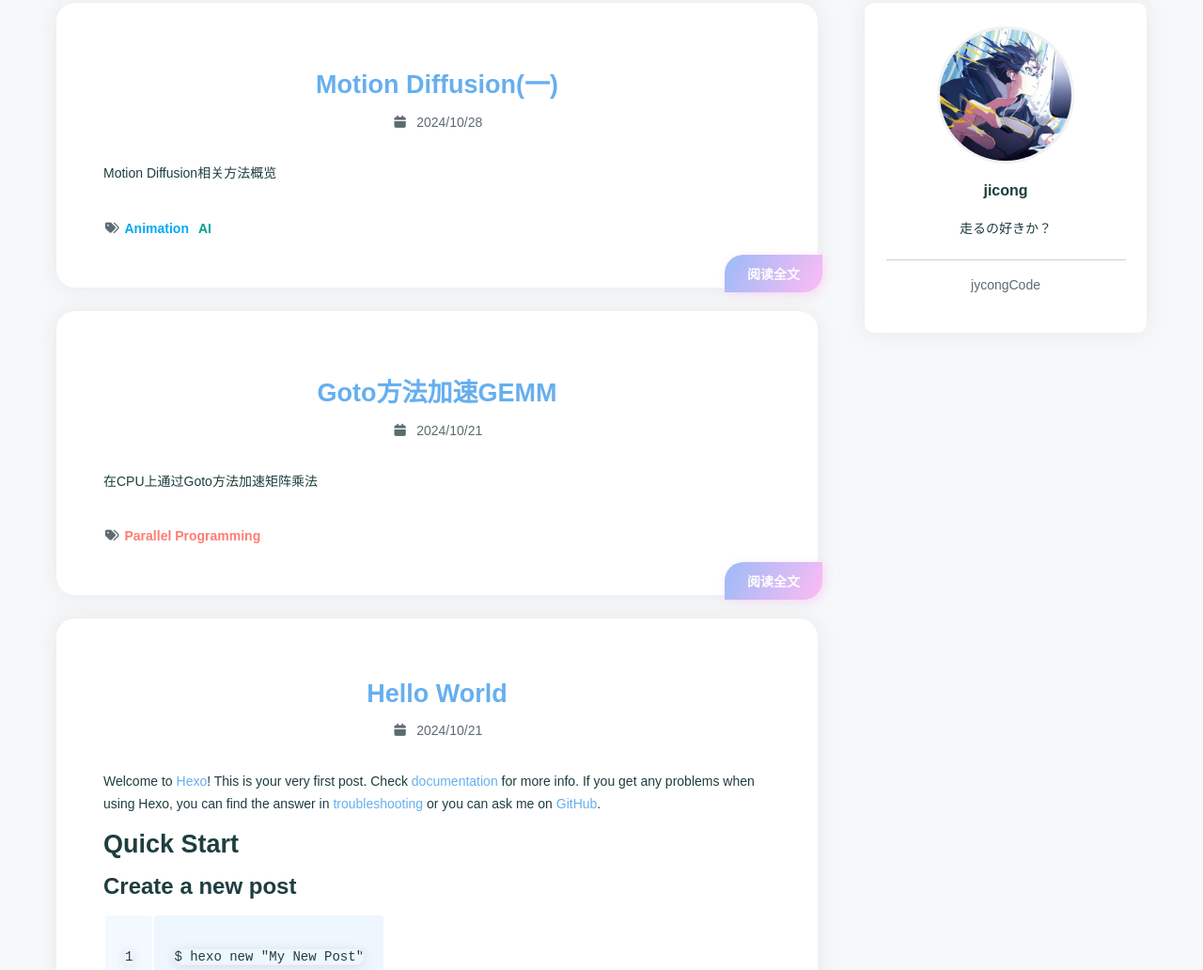
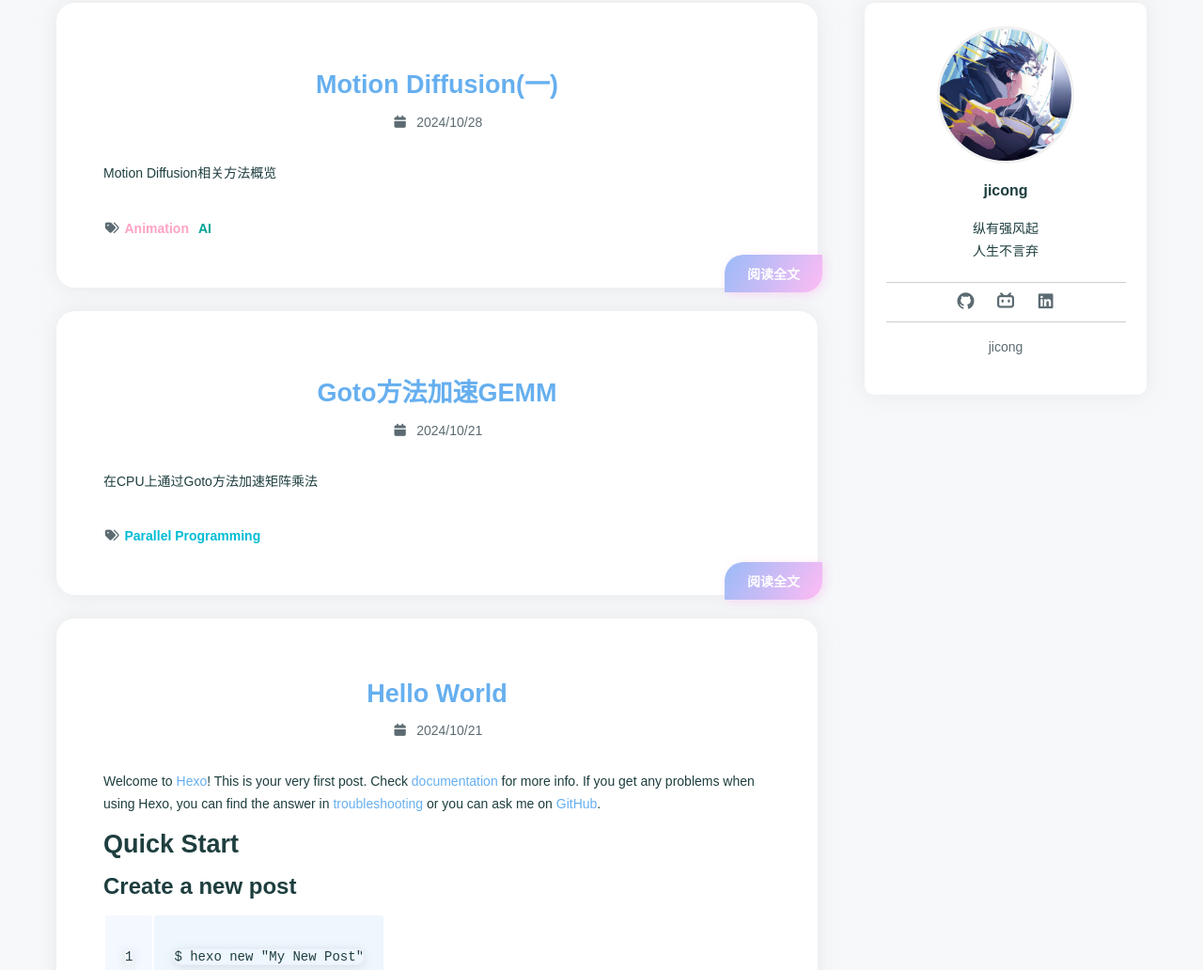
Before and after one commit to jycongCode/cjy6647.github.io, a plain HTML site: page index.html in a window 1280 px wide. Shown: the part 817-1849 px from the top of the page at 94% size. Drawn offline with nearby package versions, Linux system fonts and the light colour scheme; a script that the page names is missing; a web font is replaced by a local one.

Commit message:
Site updated: 2024-10-28 23:27:52

```diff
--- a/index.html
+++ b/index.html
@@ -215,7 +215,7 @@
 
         <span class="tag">
 
-            <a href="/tags/Animation/" style="color: #03a9f4">Animation</a>
+            <a href="/tags/Animation/" style="color: #ffa2c4">Animation</a>
         </span>
 
         <span class="tag">
@@ -260,7 +260,7 @@
 
         <span class="tag">
 
-            <a href="/tags/Parallel-Programming/" style="color: #ff7d73">Parallel Programming</a>
+            <a href="/tags/Parallel-Programming/" style="color: #00bcd4">Parallel Programming</a>
         </span>
 
     </div>
@@ -330,7 +330,35 @@
         </div>
         <div class="name">jicong</div>
         <div class="description">
-            <p>走るの好きか？</p>
+            <p>纵有强风起<br>人生不言弃</p>
+
+        </div>
+
+        <div class="icon-links">
+
+            <span class="icon-link">
+                <a target="_blank" rel="noopener" href="https://github.com/jycongCode">
+                    <i
+                        class="fa-brands fa-github fa-fw"
+                    ></i>
+                </a>
+            </span>
+
+            <span class="icon-link">
+                <a target="_blank" rel="noopener" href="https://space.bilibili.com/295330686?spm_id_from=333.788.0.0">
+                    <i
+                        class="fa-brands fa-bilibili fa-fw"
+                    ></i>
+                </a>
+            </span>
+
+            <span class="icon-link">
+                <a target="_blank" rel="noopener" href="https://www.linkedin.com/in/jicong6647">
+                    <i
+                        class="fa-brands fa-linkedin fa-fw"
+                    ></i>
+                </a>
+            </span>
 
         </div>
 
@@ -338,7 +366,7 @@
         <div class="friend-links">
 
             <div class="friend-link">
-                <a target="_blank" rel="noopener" href="https://github.com/jycongCode">jycongCode</a>
+                <a target="_blank" rel="noopener" href="https://cjy6647.ewr1.zeabur.app/">jicong</a>
             </div>
 
         </div>
```
Also changed, not shown: 2024/10/21/Goto方法加速GEMM/index.html (+1 -1 lines), 2024/10/28/关于Motion-Diffusion/index.html (+1 -1 lines), archives/index.html (+2 -2 lines), tags/AI/index.html (+3 -3 lines), tags/Animation/index.html (+3 -3 lines), tags/Parallel-Programming/index.html (+2 -2 lines).
